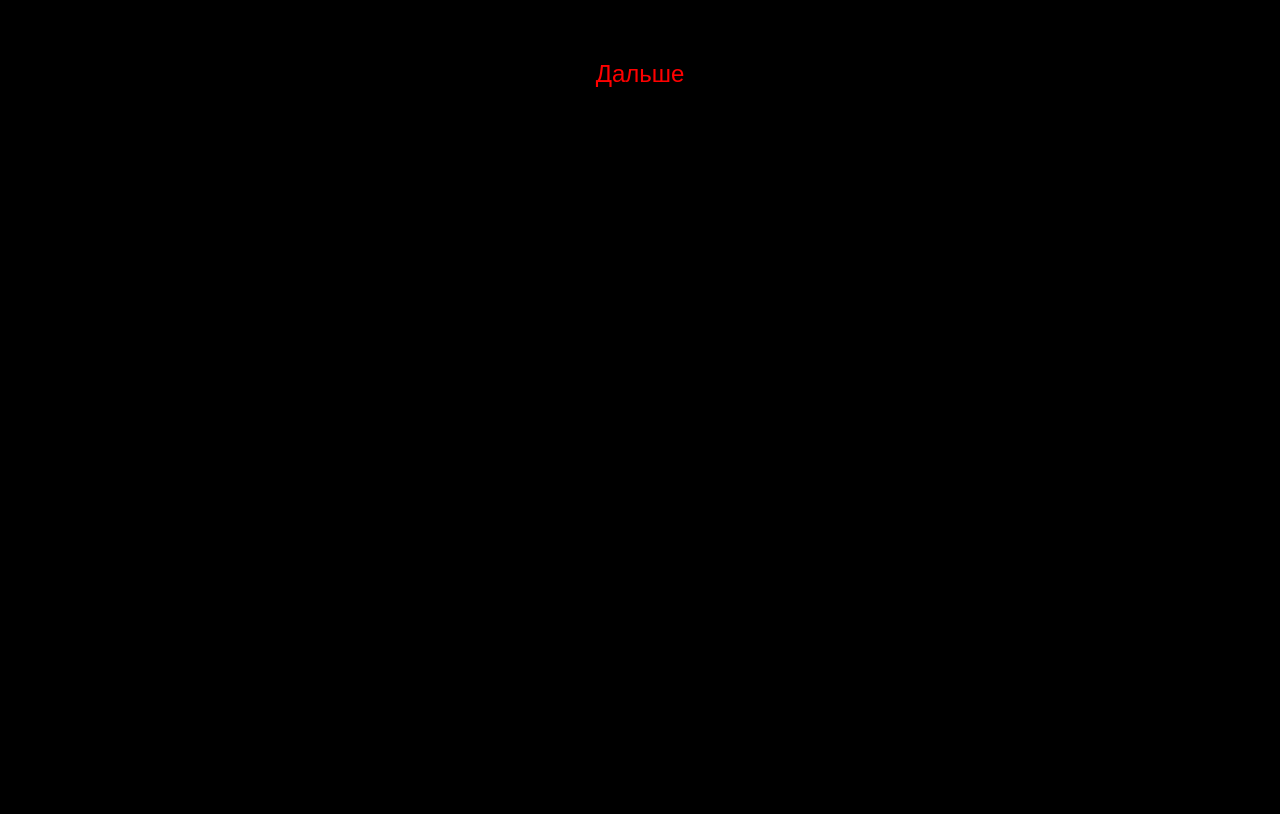
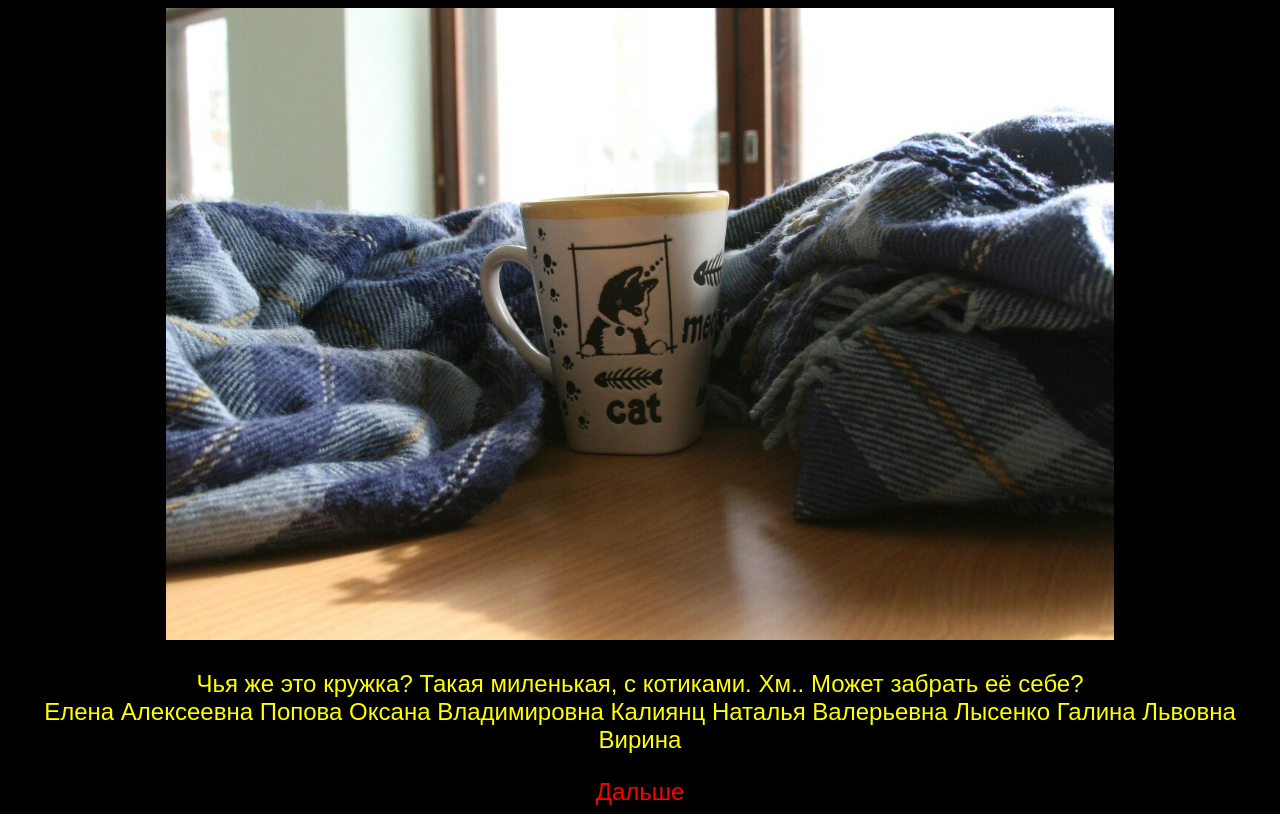
Before and after one commit to RodionGork/quest2020, a plain HTML site: page src/cup_qwiz_1.html in a window 1280 px wide. Drawn offline with Linux system fonts and the light colour scheme.

Commit message:
Cup qwiz

```diff
--- a/src/cup_qwiz_1.html
+++ b/src/cup_qwiz_1.html
@@ -9,11 +9,16 @@
 
 <body>
     <div class="action-space">
-        <img src="../img/" alt="" class="screen-image card">
+        <img src="../img/cup_Kaliyants.jpg" alt="" class="screen-image card">
     </div>
     <div class="interaction-space">
-        <p></p>
-        <a href="./" class="next">Дальше</a>
+        <p class="quiz">Чья же это кружка? Такая миленькая, с котиками. Хм.. Может забрать её себе?<br>
+            <span>Елена Алексеевна Попова</span>
+            <span class="right">Оксана Владимировна Калиянц</span>
+            <span>Наталья Валерьевна Лысенко</span>
+            <span>Галина Львовна Вирина</span>
+        </p>
+        <a href="./Zarembo.html" class="next">Дальше</a>
     </div>
 </body>
 
```
Also changed, not shown: src/cup_collect.html (+1 -1 lines).
